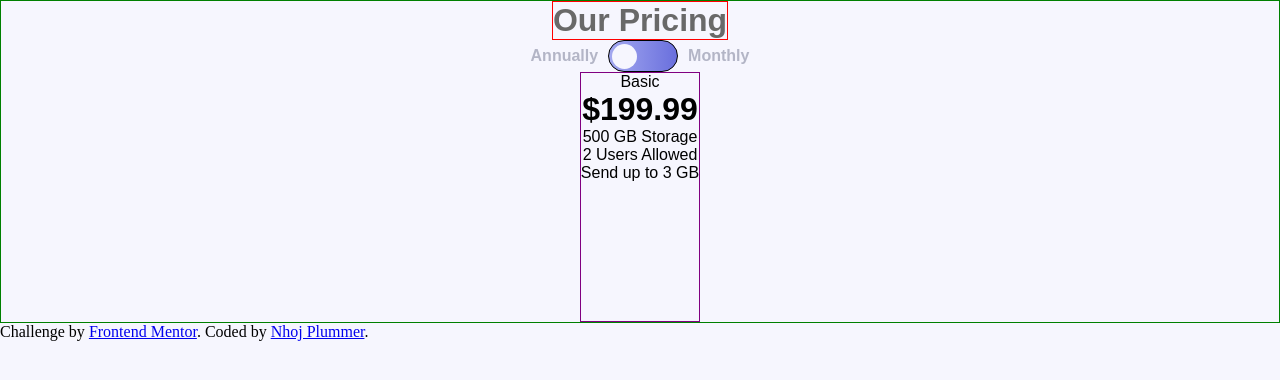
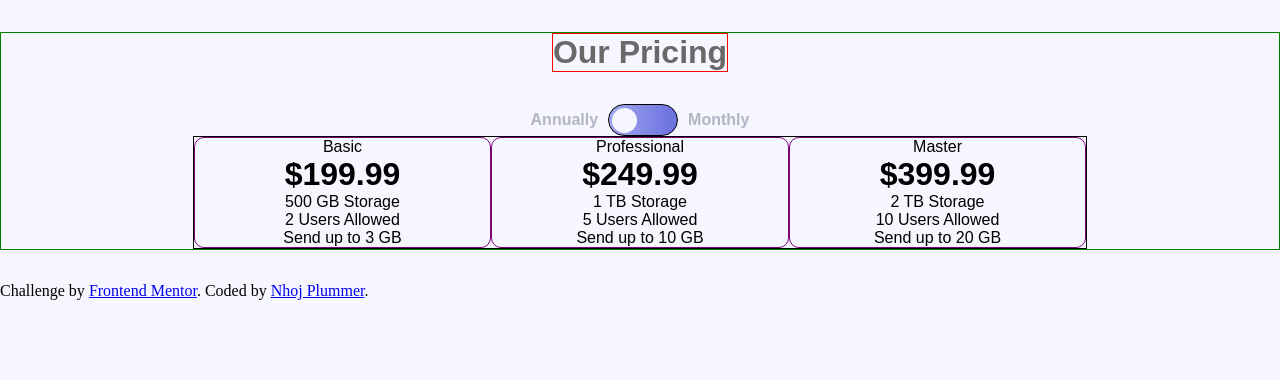
Before and after one commit to Nhoj-Plummer/pricing-component-with-toggle, a React (Create React App) app: page / in a window 1280 px wide. Shown: the top 380 px of the page. Built offline with nearby package versions, Linux system fonts and the light colour scheme.

Commit message:
Making progress

```diff
--- a/src/components/Card/card.css
+++ b/src/components/Card/card.css
@@ -1,9 +1,23 @@
 .card-container {
-  height: 250px;
-
+  width: 100%;
+  border-radius: 10px;
+  background-color: var(--color-very-light-grayish-blue);
   border: 1px solid purple;
 }
 
 .card-container_rules ul {
   list-style: none;
 }
+
+/* Conditional Section */
+/* Mobile Rules */
+@media screen and (max-width: 540px) {
+  .card-container {
+    height: 350px;
+  }
+}
+
+/* Desktop Rules */
+@media screen and (min-width: 540px) {
+
+}
--- a/src/containers/Pricing/pricing.css
+++ b/src/containers/Pricing/pricing.css
@@ -4,7 +4,7 @@
   justify-content: center;
   flex-direction: column;
   vertical-align: middle;
-  margin: auto;
+  margin: 2rem auto;
   font-family: var(--font-family);
   text-align: center;
   border: 1px solid green;
@@ -19,13 +19,15 @@
 }
 .pricing-container_prices {
   display: flex;
-
+  justify-content: center;
+  border: 1px solid;
 }
 
 .pricing-container_toggle {
   display: flex;
   justify-content: center;
   align-items: center;
+  margin-top: 2rem;
   gap: 10px;
 }
 
@@ -33,3 +35,19 @@
   color: var(--color-light-grayish-blue);
   font-weight: 700;
 }
+
+/* Conditional Section */
+/* Mobile Rules */
+@media screen and (max-width: 540px) {
+  .pricing-container_prices {
+    width: 90%;
+    flex-direction: column;
+  }
+}
+
+/* Desktop Rules */
+@media screen and (min-width: 540px) {
+  .pricing-container_prices {
+    width: 70%;
+  }
+}
--- a/src/containers/Pricing/pricing.js
+++ b/src/containers/Pricing/pricing.js
@@ -6,7 +6,11 @@ const Pricing = () => {
   // State used to get the boolean from the Toggle component
   const [price, setPrice] = useState();
 
-  const annualData = [{title: "Basic", price: "199.99", storage: "500 GB Storage", users: "2 Users Allowed", sendGB: "Send up to 3 GB"}];
+  const annualData = [
+    {title: "Basic", price: "199.99", storage: "500 GB Storage", users: "2 Users Allowed", sendGB: "Send up to 3 GB"},
+    {title: "Professional", price: "249.99", storage: "1 TB Storage", users: "5 Users Allowed", sendGB: "Send up to 10 GB"},
+    {title: "Master", price: "399.99", storage: "2 TB Storage", users: "10 Users Allowed", sendGB: "Send up to 20 GB"}
+  ];
 
   return (
     <div className="pricing-container">
@@ -26,7 +30,7 @@ const Pricing = () => {
         <div className="pricing-container_prices annually">
           {annualData.map(option => {
             console.log("option", option);
-            return <Card title={option.title} price={option.price} storage={option.storage} users={option.users} sendGB={option.sendGB} />;
+            return <Card styles={option.styles} title={option.title} price={option.price} storage={option.storage} users={option.users} sendGB={option.sendGB} />;
           })}
           {/* <Card title="Annually" /> */}
         </div>
```
